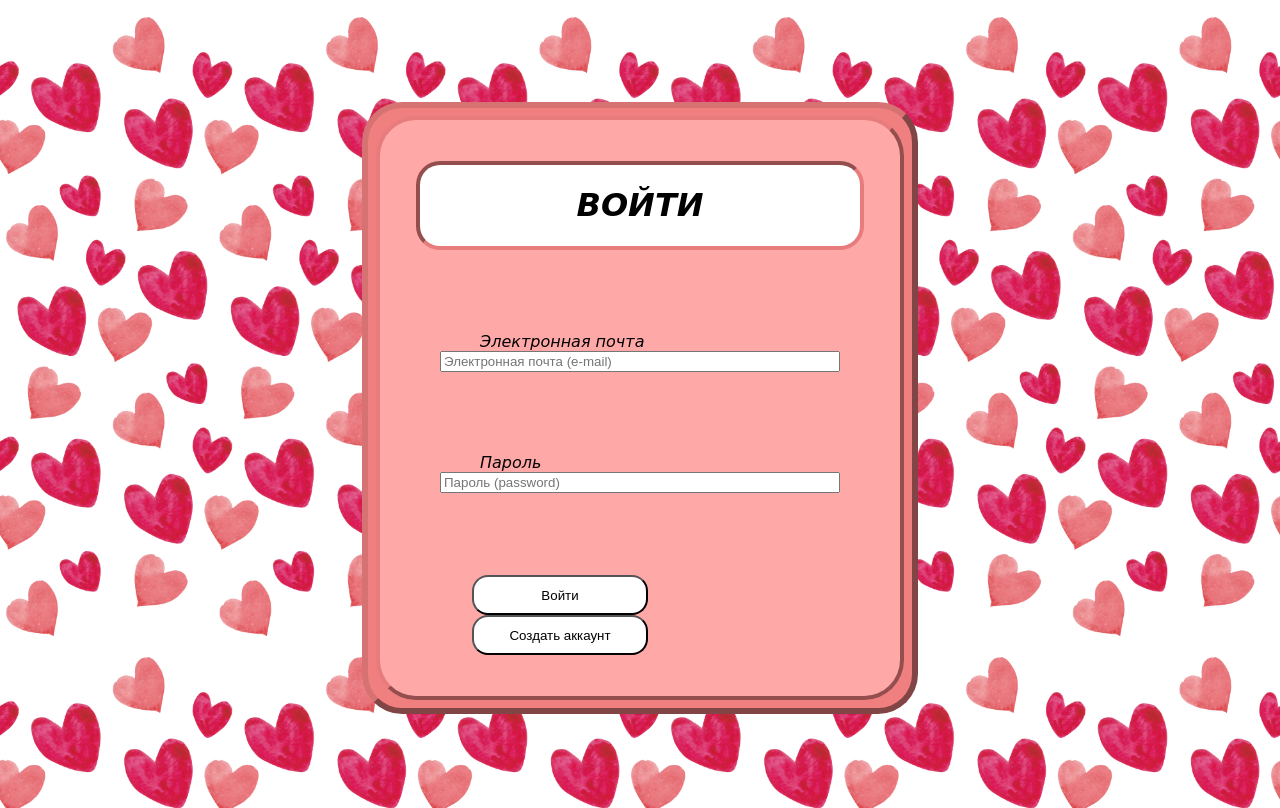
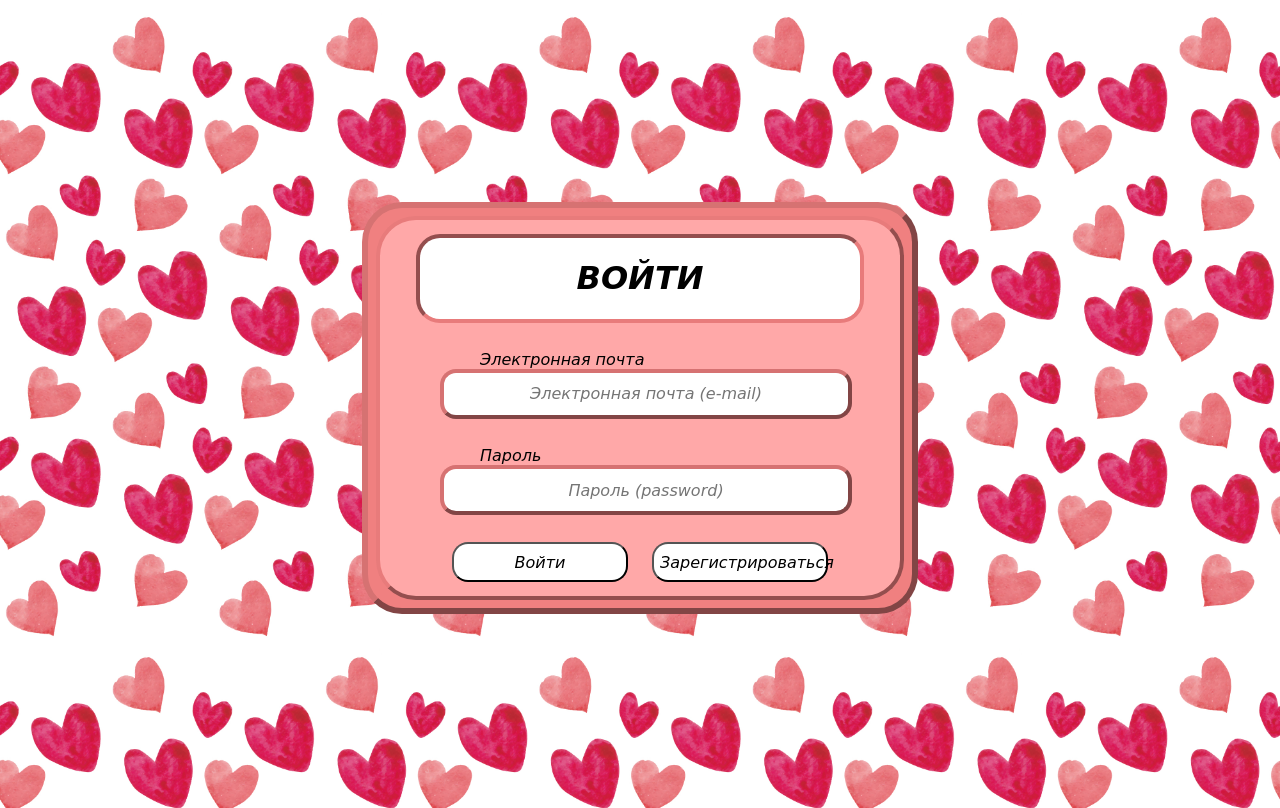
Before and after one commit to argecyplusplus/datingsite, a Django app: page /accounts/login/ in a window 1280 px wide. Run offline with Django 4.2, Linux system fonts and the light colour scheme.

Commit message:
Фиксы Автор., Регистр., Мейн
Сами посмотрите, емае

```diff
--- a/datingsite/static/css/registration.css
+++ b/datingsite/static/css/registration.css
@@ -66,6 +66,31 @@ h2 {
     background: #ffa8a8;
     width: 65vh;
     height: 72vh;
+    border-radius: 5vh;
+    border-width: 0.5vh;
+    border-style: outset;
+    border-color: #e87b7b;
+}
+
+.registration2 {
+    display: grid;
+    background: #F08080;
+    width: 68vh;
+    height: 50vh;
+    border-radius: 5vh;
+    border-style: outset;
+    border-color: #d67272;
+    border-width: 0.75vh;
+}
+
+.registration3 {
+    display: grid;
+    margin: auto;
+    justify-content: center;
+    align-items: center;
+    background: #ffa8a8;
+    width: 65vh;
+    height: 47vh;
     border-radius: 5vh;
     border-width: 0.5vh;
     border-style: outset;
@@ -160,14 +185,6 @@ h2 {
     width: 75%;
 }
 
-.container_6 {
-    display: grid;
-    margin: auto;
-    vertical-align: center;
-    align-items: center;
-    width: 75%;
-}
-
 button {
     margin: auto;
     width: 22vh;
@@ -178,13 +195,13 @@ button {
     border-style: outset;
 }
 
-.button2 {
+button2 {
     margin: auto;
     width: 50%;
     height: 300%;
     text-align: center;
     background-color: white;
-    border-radius: 15px;
+    border-radius: 3vh;
     border-style: outset;
     display: inline-flex;
     align-items: center;
@@ -195,7 +212,7 @@ button {
     font-style: oblique;
 }
 
-.button2:hover{
+button2:hover{
     background-color: #ededed;
 }
 
--- a/datingsite/templates/main/main.html
+++ b/datingsite/templates/main/main.html
@@ -4,7 +4,7 @@
 <html>
 <meta charset = 'utf-8'>
 	<head>
-		<title>Вход</title>
+		<title>Главная страница</title>
 		<link rel="stylesheet" href="{% static 'css/registration.css' %}">
 	</head>
 	<body>
--- a/datingsite/templates/registration/login.html
+++ b/datingsite/templates/registration/login.html
@@ -3,33 +3,37 @@
 <html>
 <meta charset = 'utf-8'>
 	<head>
-		<title>Регистрация Анкета</title>
+		<title>Авторизация Tinder v2.0</title>
 		<link rel="stylesheet" href="{% static 'css/registration.css' %}">
 	</head>
 	<body>
 	<form action="#" method="post">
         {% csrf_token %}
-		<div class = "registration">
-			<div class="registration1">
+		<div class = "registration2">
+			<div class="registration3">
 				<div class = "container_1">
 					<h1>ВОЙТИ</h1>
 				</div>
 				<div class="container_3">
 					<div class="text">Электронная почта</div>
 
-						<input type="text" name="username" placeholder="Электронная почта (e-mail)" required/>
+						<input class="string" type="text" name="username" placeholder="Электронная почта (e-mail)" required/>
 
 				</div>
 				<div class="container_3">
 					<div class="text">Пароль</div>
 
-						<input type="password" name="password" placeholder="Пароль (password)" required/>
+						<input class="string" type="password" name="password" placeholder="Пароль (password)" required/>
 
 				</div>
-				<div class="container_5">
+				<div class="container_4">
+					<button type="submit" class="text2">Войти</button>
+					<button type="button" onclick="location.href='{% url 'register' %}?next=/myprofile'" class="text2">Зарегистрироваться</button>
+				</div>
+				<!-- <div class="container_5">
 					<button type="submit">Войти</button>
-					<button type="button" onclick="location.href='{% url 'register' %}?next=/myprofile'">Создать аккаунт</button>
-				</div>
+					<button type="button" onclick="location.href='{% url 'register' %}?next=/myprofile'">Зарегистрироваться</button>
+				</div> -->
 			</div>
 		</div>
     {{form.errors}}
```
